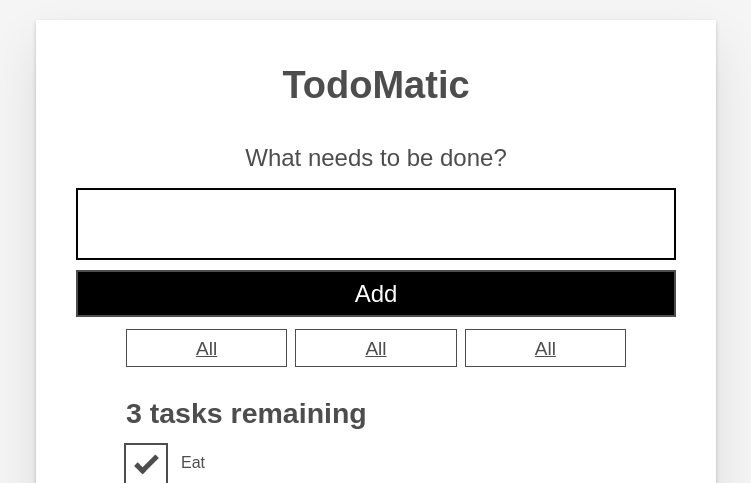
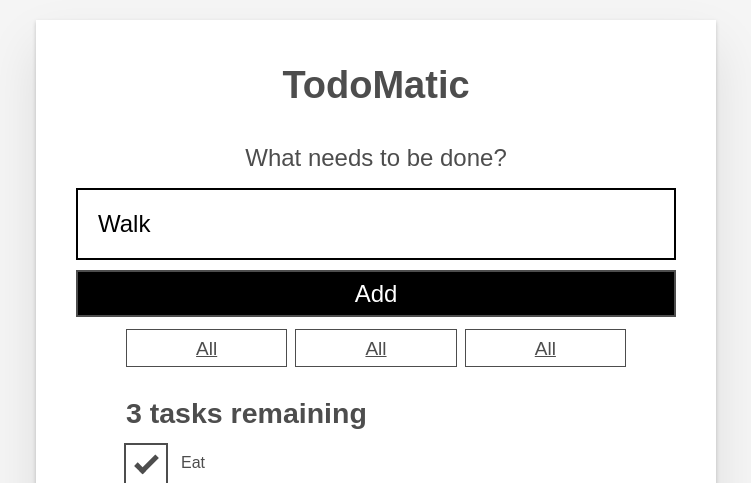
Before and after one commit to LimoVincent/mozilla_developer_react_usecase, a React (Create React App) app: page / in a window 1280 px wide. Shown: the top 483 px of the page, without its empty margins (264-1015 px from the left). Built offline with nearby package versions, Linux system fonts and the light colour scheme.

Commit message:
Added adding tasks functionality, might need some additional work.

```diff
--- a/src/App.js
+++ b/src/App.js
@@ -1,30 +1,48 @@
-import React from 'react'
+import React, { useState } from 'react'
 import Form from './components/Form'
 import FilterButton from './components/FilterButton'
-
 import Todo from './components/Todo'
 
-// import { v4 as uuidv4 } from 'uuid';
-// uuidv4(); // ⇨ '9b1deb4d-3b7d-4bad-9bdd-2b0d7b3dcb6d'
+import { v4 as uuidv4 } from 'uuid'
+uuidv4()
+const App = ({ data }) => {
+  const [todos, setTodos] = useState(data)
 
-const App = ({ data }) => {
+  const addTodos = (name) => {
+    setTodos([...todos, { name: name, completed: false, id: uuidv4() }])
+  }
+
+  const toggleTaskCompleted = (id) => {
+    const updatedTodos = todos.map((todo) => {
+      if (id === todo.id) {
+        return { ...todo, completed: !todo.completed }
+      }
+      return todo
+    })
+    setTodos(updatedTodos)
+  }
+
   return (
     <div className='todoapp stack-large'>
       <h1>TodoMatic</h1>
-      <Form />
+      <Form {...{ addTodos }} />
       <div className='filters btn-group stack-exception'>
         <FilterButton />
         <FilterButton />
         <FilterButton />
       </div>
-      <h2 id='list-heading'>3 tasks remaining</h2>
+
+      <h2 id='list-heading'>
+        {todos.length} task{todos.length >= 1 && 's'} remaining
+      </h2>
+
       <ul
         role='list'
         className='todo-list stack-large stack-exception'
         aria-labelledby='list-heading'
       >
-        {data.map((todo) => (
-          <Todo {...{ todo }} key={todo.id} />
+        {todos.map((todo) => (
+          <Todo {...{ todo, toggleTaskCompleted }} key={todo.id} />
         ))}
       </ul>
     </div>
--- a/src/components/Form.js
+++ b/src/components/Form.js
@@ -1,8 +1,21 @@
-import React from 'react'
+import React, { useState } from 'react'
 
-function Form() {
+function Form({ addTodos }) {
+  const [name, setName] = useState('Walk')
+
+  const hadleSubmit = (e) => {
+    e.preventDefault()
+    if (name) {
+      addTodos(name)
+      setName('')
+    }
+  }
+  const handleChange = (e) => {
+    setName(e.target.value)
+  }
+
   return (
-   <form>
+    <form onSubmit={(e) => hadleSubmit(e)}>
       <h2 className='label-wrapper'>
         <label htmlFor='new-todo-input' className='label__lg'>
           What needs to be done?
@@ -14,6 +27,8 @@ function Form() {
         className='input input__lg'
         name='text'
         autoComplete='off'
+        value={name}
+        onChange={handleChange}
       />
       <button type='submit' className='btn btn__primary btn__lg'>
         Add
--- a/src/components/Todo.js
+++ b/src/components/Todo.js
@@ -1,11 +1,18 @@
 import React from 'react'
 
-function Todo({ todo }) {
+function Todo({ todo, toggleTaskCompleted }) {
   const { name, completed, id } = todo
+
   return (
     <li className='todo stack-small'>
       <div className='c-cb'>
-        <input id={id} type='checkbox' defaultChecked={completed} />
+        <input
+          id={id}
+          type='checkbox'
+          defaultChecked={completed}
+          onChange={() => toggleTaskCompleted(id)}
+        />
+
         <label className='todo-label' htmlFor='todo-0'>
           {name}
         </label>
--- a/src/index.js
+++ b/src/index.js
@@ -3,16 +3,17 @@ import ReactDOM from 'react-dom'
 import './index.css'
 import App from './App'
 import reportWebVitals from './reportWebVitals'
+import { v4 as uuidv4 } from 'uuid'
 
 const data = [
-  { name: 'Eat', completed: true, id: 'todo-0' },
-  { name: 'Sleep', completed: false, id: 'todo-1' },
-  { name: 'Repeat', completed: false, id: 'todo-2' },
+  { name: 'Eat', completed: true, id: uuidv4() },
+  { name: 'Sleep', completed: false, id: uuidv4() },
+  { name: 'Repeat', completed: false, id: uuidv4() },
 ]
 
 ReactDOM.render(
   <React.StrictMode>
-    <App data = {data}/>
+    <App data={data} />
   </React.StrictMode>,
   document.getElementById('root')
 )
```
Also changed, not shown: 1 other file (tests, documents, lock files or other folders). Lines whose indentation alone changed are shown as unchanged.
